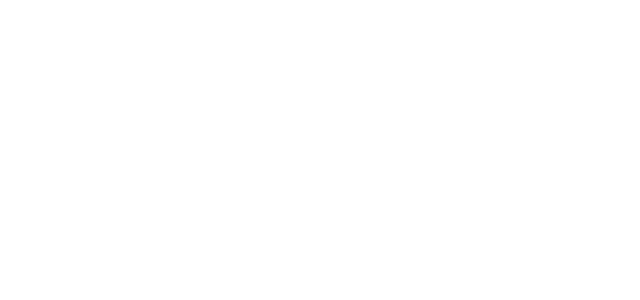
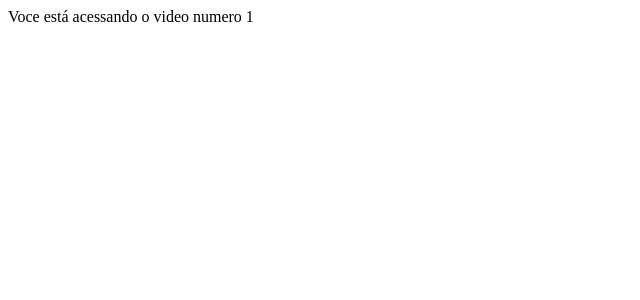
Before and after one commit to tofariasti/nuxtjs, a Nuxt app in the folder nuxt3-app/: page /videos/1 in a window 1280 px wide. Before the commit this address had no page. Shown: the top 300 px of the page, without its empty margins (0-640 px from the left). Built offline with nearby package versions, Linux system fonts and the light colour scheme.

Commit message:
Add - router with parameter

```diff
--- /dev/null
+++ b/nuxt3-app/pages/videos/[id].vue
@@ -0,0 +1,13 @@
+<template>
+    <div>
+        Voce está acessando o video numero {{ $route.params.id }}
+    </div>
+</template>
+
+<script setup>
+
+</script>
+
+<style lang="css" scoped>
+
+</style>
```
